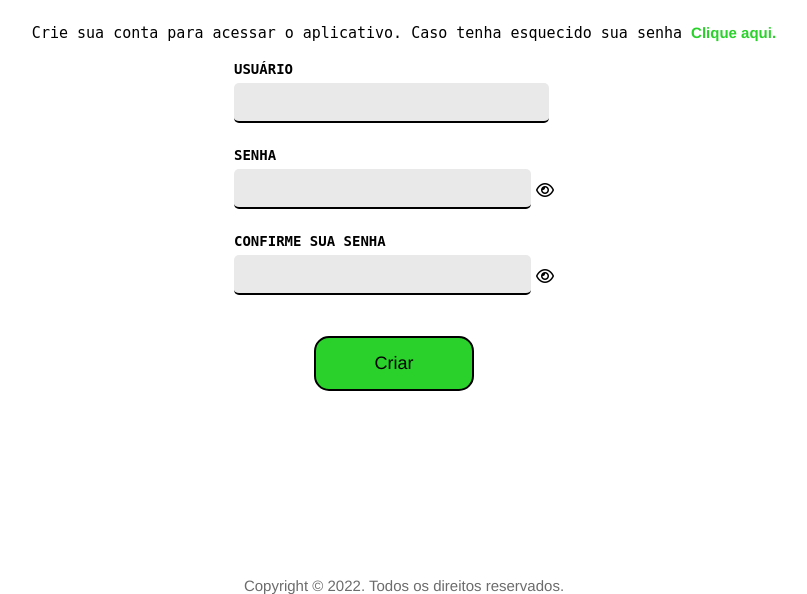
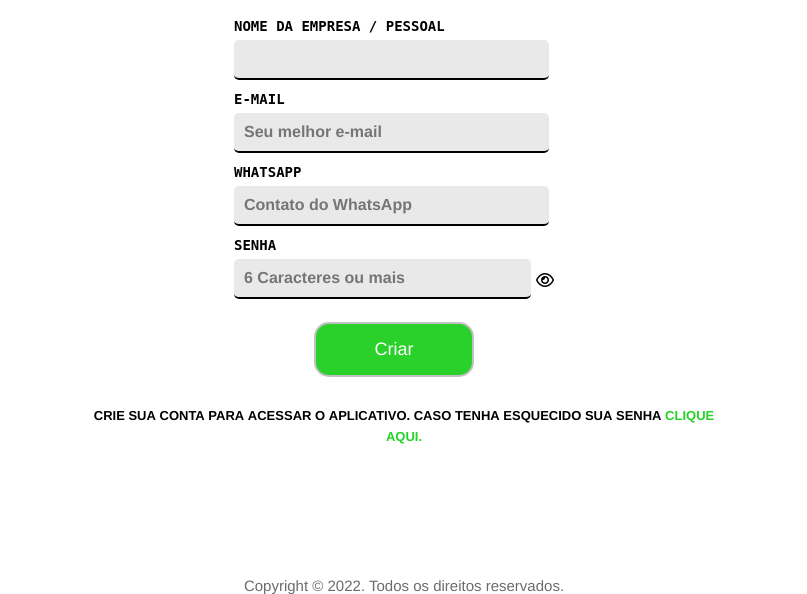
Before and after one commit to ryanbsdeveloper/Caltec-dev, a Django app: template logs/templates/account.html in a window 1280 px wide. Shown: the part 206-800 px from the top of the page, without its empty margins (246-1053 px from the left). Run offline with Django 3.2, Linux system fonts and the light colour scheme; the template is opened without the code that fills it, so the values that code supplies are empty; parts of the project's set-up code (start-up, migrations or seed data) failed here and were passed over; some libraries are stand-ins or nearby versions.

Commit message:
Templates finalizado.

```diff
--- a/logs/templates/account.html
+++ b/logs/templates/account.html
@@ -4,30 +4,32 @@
 
 {% block conteudo %}
 <section class='content' id='two'>
-    <p>Crie sua conta para acessar o aplicativo. Caso tenha esquecido sua senha <a href="#">Clique aqui.</a></p>
-
     <form method="post">{% csrf_token %}
         <div class='label-float'>
-            <label>Usuário</label>
+            <label>Nome da empresa / pessoal</label>
             <div class='pass'>
                 <input type="text">
             </div>
         </div>
-
+        <div class='label-float'>
+            <label>E-mail</label>
+            <div class='pass'>
+                <input type="email" name="email" id="email" placeholder='Seu melhor e-mail'>
+            </div>
+        </div>
+        <div class='label-float'>
+            <label>WhatsApp</label>
+            <div class='pass'>
+                <input type="tel" name="telefone" id="telefone" placeholder='Contato do WhatsApp'>
+            </div>
+        </div>
         <div class='label-float'>
             <label>Senha</label>
             <div class='pass'>
-                <input type="password" name="password1" id="senha1">
+                <input type="password" name="password1" id="senha1" placeholder='6 Caracteres ou mais'>
                 <i class="fa-regular fa-eye" id='eye1'></i>
             </div>
 
-        </div>
-        <div class='label-float'>
-            <label>Confirme sua senha</label>
-            <div class='pass'>
-                <input type="password" name="password2" id="senha2">
-                <i class="fa-regular fa-eye" id='eye2'></i>
-            </div>
         </div>
         <div class='box-button'>
             <button type="submit">Criar</button>
@@ -37,4 +39,8 @@
 </section>
 {% endblock conteudo %}
 
-{% block obs %}{% endblock obs %}
+{% block obs %}
+    <div class='support-text'>
+        <p>Crie sua conta para acessar o aplicativo. Caso tenha esquecido sua senha <a href="#">Clique aqui.</a></p>
+    </div>
+{% endblock obs %}
--- a/logs/urls.py
+++ b/logs/urls.py
@@ -4,6 +4,6 @@ from . import views
 
 urlpatterns = [
     path('', views.Help.as_view(), name='help'),
-    path('conta/', views.Account.as_view(), name='account')
+    path('conta/', views.Account.as_view(), name='account'),
     path('app/', views.App.as_view(), name='app'),
 ]
--- a/templates/parciais/nav.html
+++ b/templates/parciais/nav.html
@@ -3,7 +3,7 @@
     <ul>
         <li class='home'><a href="{% url 'help' %}" class="home" style="border: 0;">Como instalar?</a></li>
         <li><a href="{% url 'account' %}">Criar conta</a></li>
-        <li><a href="#" class='btn-cadastro'>Baixar aplicativo <i class="fa-solid fa-download"></i></a></li>
+        <li><a href="{% url 'app' %}" class='btn-cadastro'>Baixar aplicativo <i class="fa-solid fa-download"></i></a></li>
     </ul>
     <div class='icon-top'>
         <a href="https://www.caltecbalancas.com.br/"><img src="{% static 'img/icon.ico' %}" class='img-medium' /></a>
--- a/templates/static/js.js
+++ b/templates/static/js.js
@@ -8,14 +8,3 @@ olho1.mousedown(function() {
 olho1.mouseup(function() {
   senha1.attr("type", "password");
 });
-
-var senha2 = $('#senha2');
-var olho2 = $("#eye2");
-
-olho2.mousedown(function() {
-  senha2.attr("type", "text");
-});
-
-olho2.mouseup(function() {
-  senha2.attr("type", "password");
-});
--- a/templates/static/style.css
+++ b/templates/static/style.css
@@ -164,7 +164,7 @@ p>a {
 }
 
 .header h3 {
-    margin-bottom: 1em;
+    margin-bottom: 0.5em;
     text-align: center;
     color: #2ad12b;
     font-variant-caps: all-petite-caps;
@@ -242,6 +242,10 @@ div>i.fa-solid {
     justify-content: center;
 }
 
+.support-text>p>a {
+    color: #25d227;
+}
+
 .support-text p {
     width: 50%;
     font-variant-caps: all-petite-caps;
@@ -301,7 +305,6 @@ input {
 .label-float {
     width: 20em;
     position: relative;
-    padding-top: 13px;
 }
 
 .label-float input {
@@ -333,15 +336,15 @@ input {
     align-items: center;
 }
 
-.box-button button{
+.box-button button {
     padding: 15px;
     width: 50%;
-    margin-top: 2em;
+    margin-top: 1em;
     font-size: 18px;
     background: #2ad12b;
-    border: 2px solid black;
+    border: 2px solid #c1c1c1;
     border-radius: 15px;
-    color: black;
+    color: white;
     cursor: pointer;
 }
 
```
Also changed, not shown: logs/templates/app.html (added, +25 -0 lines), logs/views.py (+9 -0 lines).
